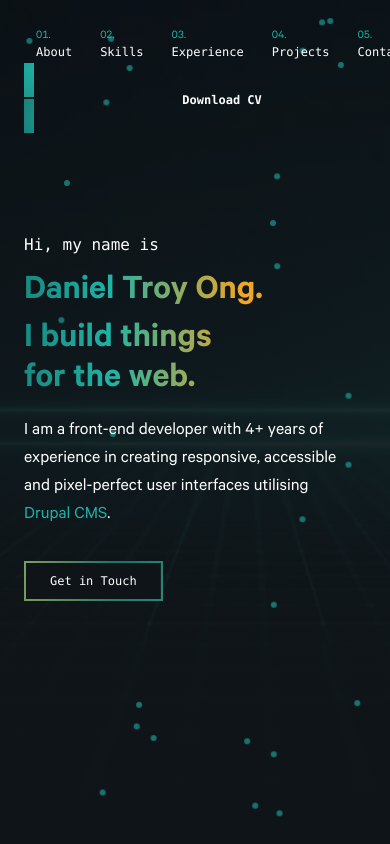
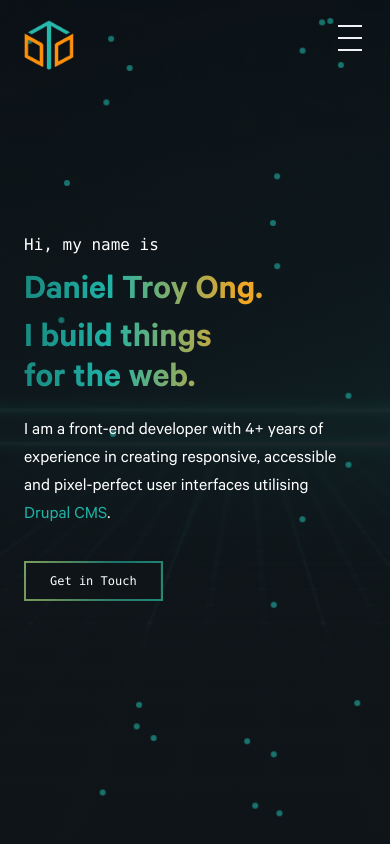
Before and after one commit to danieltroy092/portfolio, a React (Vite) app: page / in a window 390 px wide. Shown: the top 844 px of the page. Built offline with nearby package versions, Linux system fonts and the light colour scheme.

Commit message:
fixed responsiveness issue with desktop nav

```diff
--- a/src/index.css
+++ b/src/index.css
@@ -227,6 +227,7 @@
     height: 100%;
     padding-top: 100px;
     overflow-x: hidden;
+    transition: all 500ms linear ease-in;
   }
 
   .toggle-menu-list {
--- a/src/layout/Navbar.jsx
+++ b/src/layout/Navbar.jsx
@@ -60,7 +60,7 @@ export const Navbar = () => {
 
         {/* Desktop Nav */}
         <div
-          className={`lg:flex items-center gap-1  ${showToggle ? "lg:hidden" : ""}`}
+          className={`hidden lg:flex items-center gap-1  ${showToggle ? "lg:hidden" : ""}`}
         >
           <ol className="nav-list flex items-center gap-1">
             {navLinks.map((link, i) => (
```
